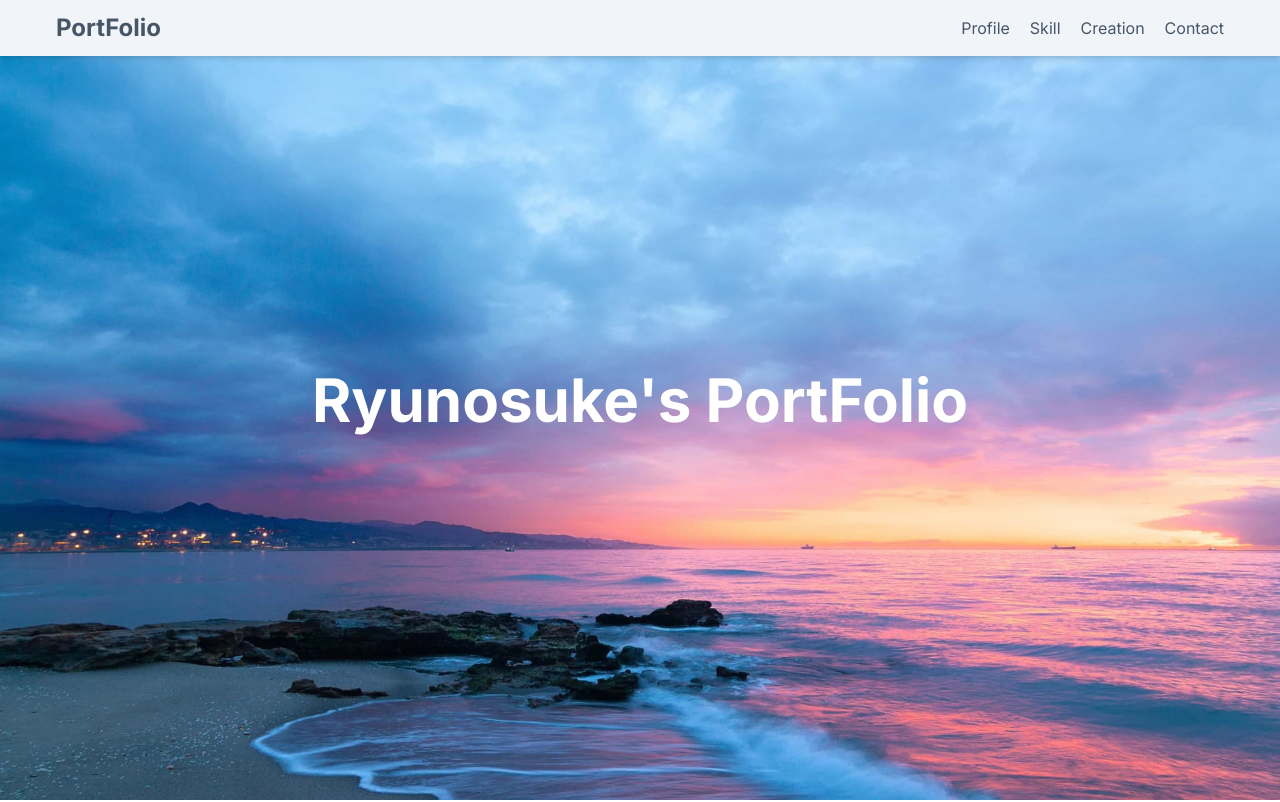
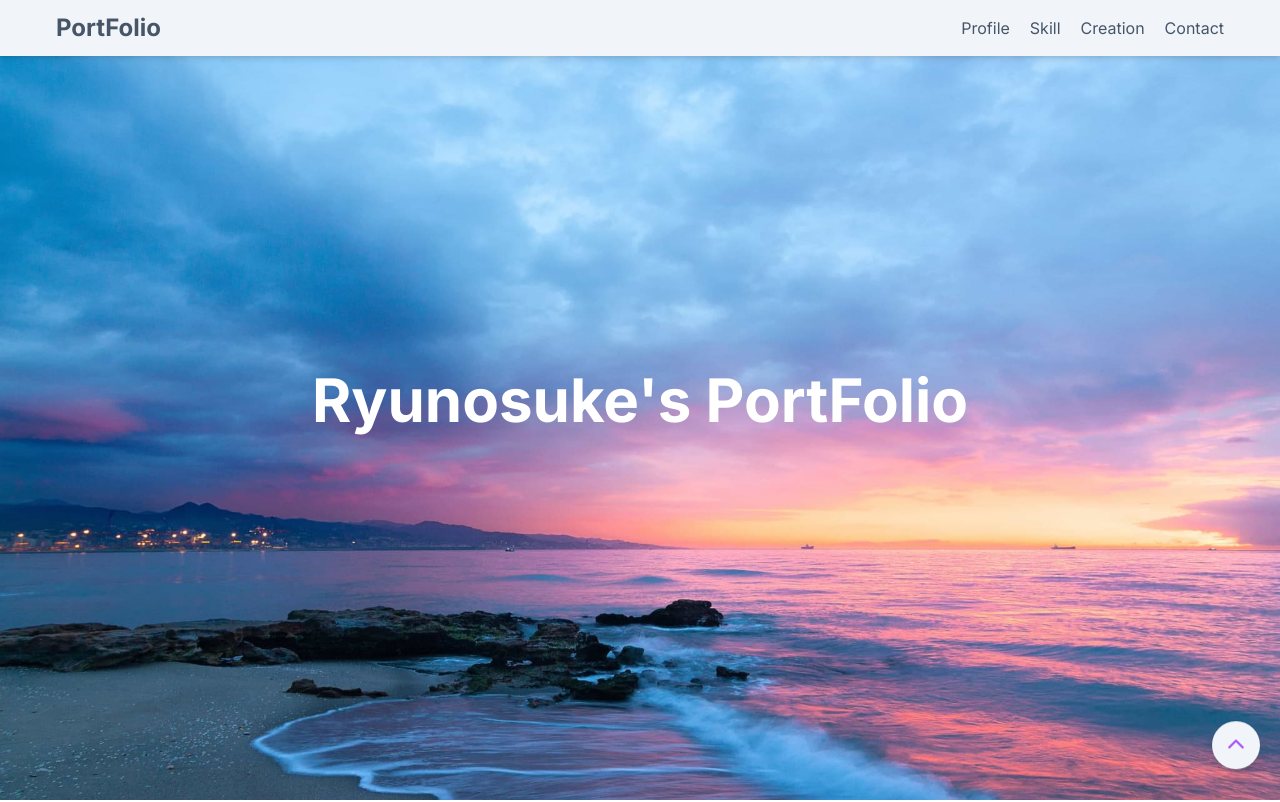
Before and after one commit to ryfiiii/Portfolio, a React (Vite) app: page / in a window 1280 px wide. Shown: the top 802 px of the page. Built offline with nearby package versions, Linux system fonts and the light colour scheme; no server answers.

Commit message:
PageUpボタン実装

```diff
--- a/src/App.tsx
+++ b/src/App.tsx
@@ -1,3 +1,4 @@
+import { useEffect, useRef, useState } from 'react'
 import Footer from './Components/Section/Footer'
 import Header from './Components/Section/Header'
 import Contact from './Pages/Contact'
@@ -8,15 +9,41 @@ import Splash from './Pages/Splash'
 
 const App = () => {
 
+    const [isScrolling, setIsScrolling] = useState<boolean>(false);
+    const mainContentRef = useRef<HTMLDivElement | null>(null);
+
+    useEffect(() => {
+        const observer = new IntersectionObserver(
+            ([entry]) => {
+                setIsScrolling(entry.isIntersecting);
+            },
+            { threshold: [0.01] }
+        );
+
+        if (mainContentRef.current) {
+            observer.observe(mainContentRef.current);
+        }
+
+        return () => {
+            if (mainContentRef.current) {
+                observer.unobserve(mainContentRef.current);
+            }
+        };
+    }, [setIsScrolling]);
+
     return (
         <>
             <div className="font-inter text-slate-600">
-                <Header />
-                <Splash />
-                <Profile />
-                <Skill />
-                <Creation />
-                <Contact />
+                <Header isScrolling={isScrolling} />
+                <main>
+                    <Splash />
+                    <div ref={mainContentRef}>
+                        <Profile />
+                        <Skill />
+                        <Creation />
+                        <Contact />
+                    </div>
+                </main>
                 <Footer />
             </div>
         </>
--- a/src/Components/Section/Header.tsx
+++ b/src/Components/Section/Header.tsx
@@ -1,11 +1,13 @@
-// import { faChevronUp } from "@fortawesome/free-solid-svg-icons";
-// import { FontAwesomeIcon } from "@fortawesome/react-fontawesome";
-
+import { faChevronUp } from "@fortawesome/free-solid-svg-icons";
 import { faBars, faXmark } from "@fortawesome/free-solid-svg-icons";
 import { FontAwesomeIcon } from "@fortawesome/react-fontawesome";
 import { useState } from "react";
 
-const Header = () => {
+interface HeaderProps {
+    isScrolling: boolean;
+}
+
+const Header = ({ isScrolling }: HeaderProps) => {
 
     const [navActive, setNavActive] = useState(false);
 
@@ -51,10 +53,6 @@ const Header = () => {
                                 <div className="w-full h-full fixed top-[52px] md:top-[56px] left-0 backdrop-blur-md bg-white/30 z-10">
                                     <ul className="flex flex-col gap-y-10 text-center text-xl p-20">
                                         <li className="flex flex-col gap-1">
-                                            <a href="#splash" onClick={(e) => smoothScroll('splash', e)}>Home</a>
-                                            <div className="bg-rainbow h-[1px] w-full" />
-                                        </li>
-                                        <li className="flex flex-col gap-1">
                                             <a href="#profile" onClick={(e) => smoothScroll('profile', e)}>Profile</a>
                                             <div className="bg-rainbow h-[1px] w-full" />
                                         </li>
@@ -79,13 +77,13 @@ const Header = () => {
                     </div>
                 </div>
             </header>
-            {/* <div className="fixed right-5 bottom-5">
+            <div className={`z-[9999] right-5 bottom-5 fixed transform transition-opacity duration-500 ${isScrolling ? 'opacity-100' : 'opacity-0'}`}>
                 <a href="#splash" onClick={(e) => smoothScroll('splash', e)}>
-                    <span className="animate-bounce bg-slate-100 hover:bg-slate-300 transform hover:duration-300 w-10 md:w-12 h-10 md:h-12 ring-1 ring-slate-900/5 dark:ring-slate-200/20 shadow-lg rounded-full flex items-center justify-center">
+                    <span className="animate-bounce bg-slate-100 w-10 md:w-12 h-10 md:h-12 ring-1 ring-slate-900/5 dark:ring-slate-200/20 shadow-lg rounded-full flex items-center justify-center">
                         <FontAwesomeIcon icon={faChevronUp} className="text-purple-500 text-lg" />
                     </span>
                 </a>
-            </div> */}
+            </div>
         </>
     );
 };
```
